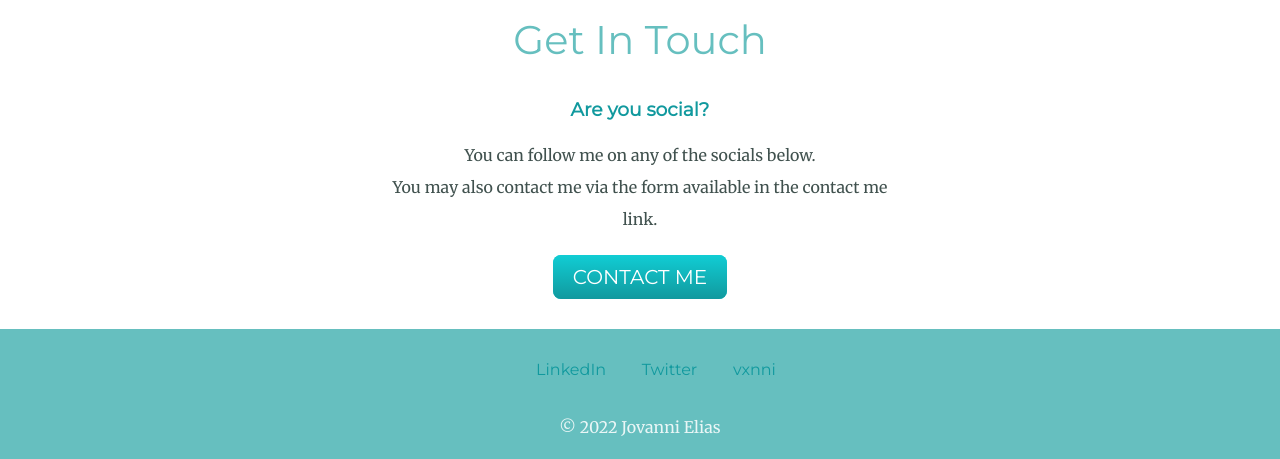
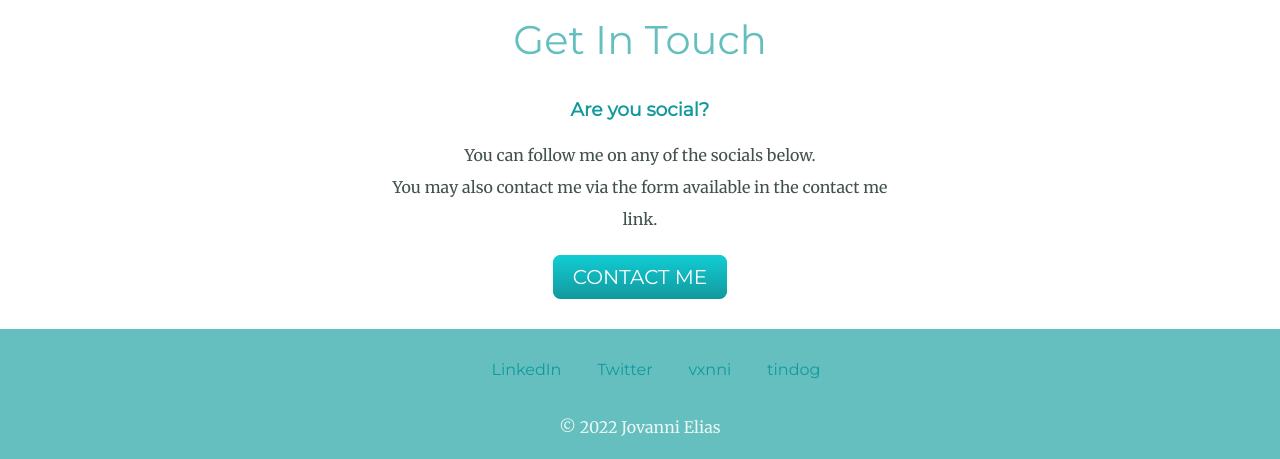
Before and after one commit to vxnnii/Jovanni-resume, a plain HTML site: page index.html in a window 1280 px wide. Shown: the part 2998-3457 px from the top of the page. Drawn offline with Linux system fonts and the light colour scheme.

Commit message:
added tindog link

```diff
--- a/index.html
+++ b/index.html
@@ -71,5 +71,6 @@
   <a class="footer-link" href="https://www.linkedin.com/in/vxnni/" target="_blank">LinkedIn</a>
   <a class="footer-link" href="https://twitter.com/" target="_blank">Twitter</a>
   <a class="footer-link" href="https://vxnnii.github.io/Jovanni-resume/" target="_blank">vxnni</a>
+  <a class="footer-link" href="https://vxnnii.github.io/Jovanni-resume/" target="_blank">tindog</a>
   <p class="copyright">© 2022 Jovanni Elias</p>
 </div>
```
